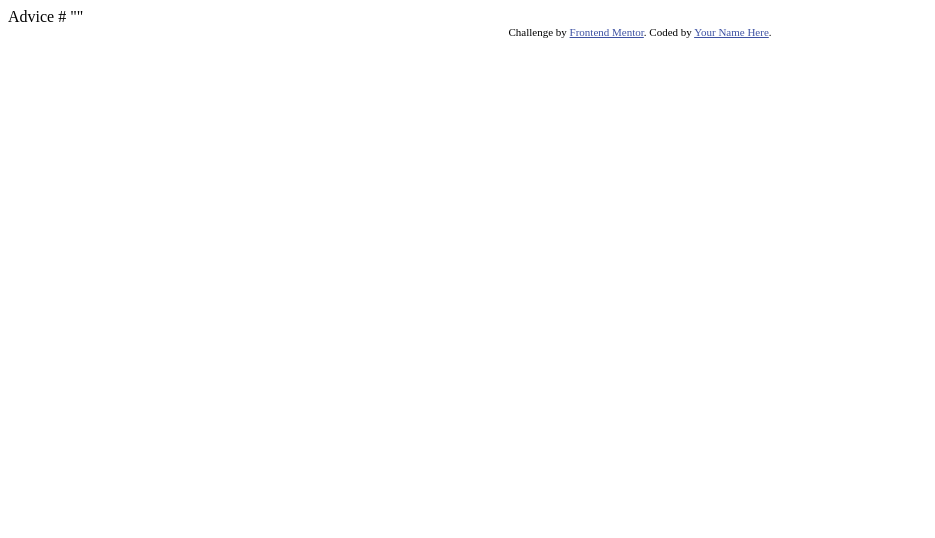
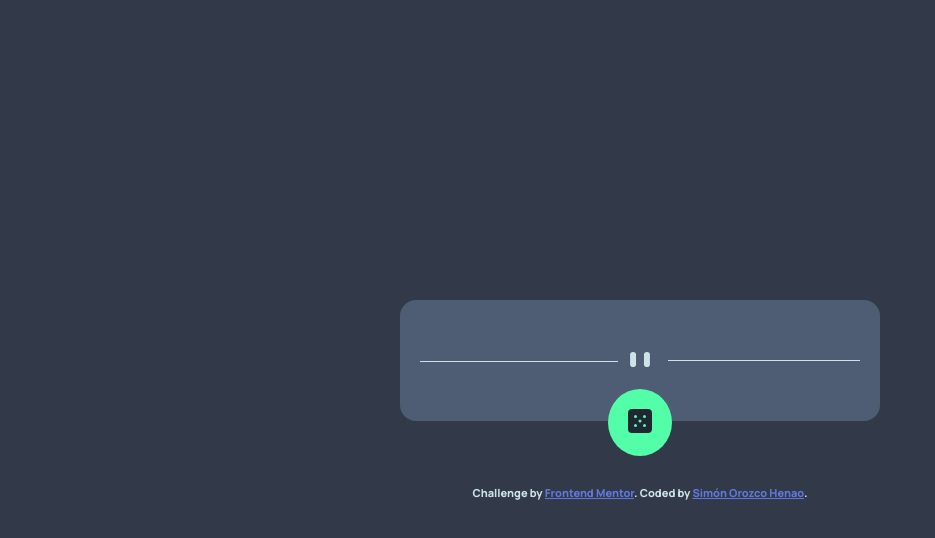
Before and after one commit to saimon2989/advice-generator-app, a plain HTML site: page index.html in a window 1280 px wide. Shown: the whole page, without its empty margins (0-935 px from the left). Drawn offline with Linux system fonts and the light colour scheme; no server answers.

Commit message:
Finishing challenge

```diff
--- /dev/null
+++ b/app.js
@@ -0,0 +1,10 @@
+const fetchAdvice = async() =>{
+    const res = await fetch("https://api.adviceslip.com/advice");
+    const data = await res.json();
+
+    console.log(data)
+    document.getElementById("title").innerText = `Advice #${data.slip.id}`;
+    document.getElementById("text").innerText = `"${data.slip.advice}"`;
+}
+
+fetchAdvice()
--- a/index.html
+++ b/index.html
@@ -5,24 +5,36 @@
   <meta name="viewport" content="width=device-width, initial-scale=1.0"> <!-- displays site properly based on user's device -->
 
   <link rel="icon" type="image/png" sizes="32x32" href="./images/favicon-32x32.png">
+  <link rel="stylesheet" href="styles.css">
 
   <title>Frontend Mentor | Advice generator app</title>
-
-  <!-- Feel free to remove these styles or customise in your own stylesheet 👍 -->
-  <style>
-    .attribution { font-size: 11px; text-align: center; }
-    .attribution a { color: hsl(228, 45%, 44%); }
-  </style>
 </head>
 <body>
+  <div class="container">
+    <h1 id="title">
+    </h1>
+    <p id="text">
 
-  Advice #<!-- Advice ID goes here -->
+    </p>
+    <picture>
+      <source media="(min-width: 768px)" srcset="./images/pattern-divider-desktop.svg">
+      <img src="./images/pattern-divider-mobile.svg" alt="pattern-divider-mobile.svg">
+    </picture>
 
-  "<!-- Advice text goes here -->"
+
+    <div>
+     <button onclick="fetchAdvice()">
+        <img src="./images/icon-dice.svg" alt="icon-dice.svg">
+     </button>
+    </div>
+  </div>
+
+
 
   <div class="attribution">
     Challenge by <a href="https://www.frontendmentor.io?ref=challenge" target="_blank">Frontend Mentor</a>.
-    Coded by <a href="#">Your Name Here</a>.
+    Coded by <a href="https://github.com/saimon2989">Simón Orozco Henao</a>.
   </div>
+  <script src="app.js"></script>
 </body>
 </html>
--- /dev/null
+++ b/styles.css
@@ -0,0 +1,125 @@
+@import url('https://fonts.googleapis.com/css2?family=Manrope:wght@800&display=swap');
+
+
+
+
+*{
+    margin: 0px;
+    padding: 0px;
+    box-sizing: border-box;
+}
+
+:root{
+    /* Primary */
+    --light-cyan: hsl(193, 38%, 86%);
+    --neon-green: hsl(150, 100%, 66%);
+    /* Secondary */
+    --grayish-blue: hsl(217, 19%, 38%);
+    --dark-grayish-blue: hsl(217, 19%, 24%);
+    --dark-blue: hsl(218, 23%, 16%) ;
+}
+img {
+    max-width: 100%;
+}
+
+body{
+    font-family: "Manrope", sans-serif;
+    font-size: 16px;
+    background-color: var(--dark-grayish-blue);
+    padding: 1.25rem;
+    text-align: center;
+    display: flex;
+    flex-direction: column;
+    align-items: center;
+    justify-content: center;
+    height: calc(100vh - 0.1px);
+}
+p {
+    font-size: 28px;
+    line-height: 1.25;
+}
+.container{
+    background-color: var(--grayish-blue);
+    padding: 1.25rem 1.25rem 2rem;
+    border-radius: 1rem;
+    position: relative;
+}
+
+.container h1{
+    color: var(--neon-green);
+    text-transform: uppercase;
+    letter-spacing: 0.4rem;
+    font-size: 0.625rem;
+    margin-bottom: 1rem;
+
+}
+.container picture img{
+    margin-bottom: 1rem;
+}
+.container button{
+    background-color: var(--neon-green);
+    padding: 1.25rem;
+    border: none;
+    border-radius: 50%;
+    transition: background-color 0.3s ease-in-out;
+    cursor: pointer;
+    position: absolute;
+    left: 50%;
+    transform: translateX(-50%);
+
+}
+.container button:hover{
+    background-color: hsl(150, 53%, 44%);
+}
+
+.container p{
+    margin-bottom: 2rem;
+    color: var(--light-cyan);
+}
+
+.container picture img{
+    background-color:  var(--grayish-blue);
+    position: relative;
+}
+.container picture::before{
+    content: "";
+    width: 40%;
+    height: 1px;
+    background-color: var(--light-cyan);
+    right: 1.25rem;
+    bottom: 3.8rem;
+    position: absolute;
+    display: block;
+    z-index: 99;
+}
+.container picture::after{
+    content: "";
+    width: 45%;
+    height: 1px;
+    background-color: var(--light-cyan);
+    left: 0;
+    bottom: 1.7rem;
+    position: relative;
+    display: block;
+}
+
+
+.attribution {
+    font-size: 11px; text-align: center;
+    text-align: center;
+    margin-top: 4rem;
+    color: var(--light-cyan);
+}
+.attribution a {
+    color: hsl(228, 65%, 62%);
+    transition: color 0.3s ease-in-out ;
+}
+.attribution a:hover {
+    color: hsl(228, 41%, 40%);
+}
+
+@media(min-width: 500px){
+    .container{
+        max-width: 480px;
+    }
+}
```
